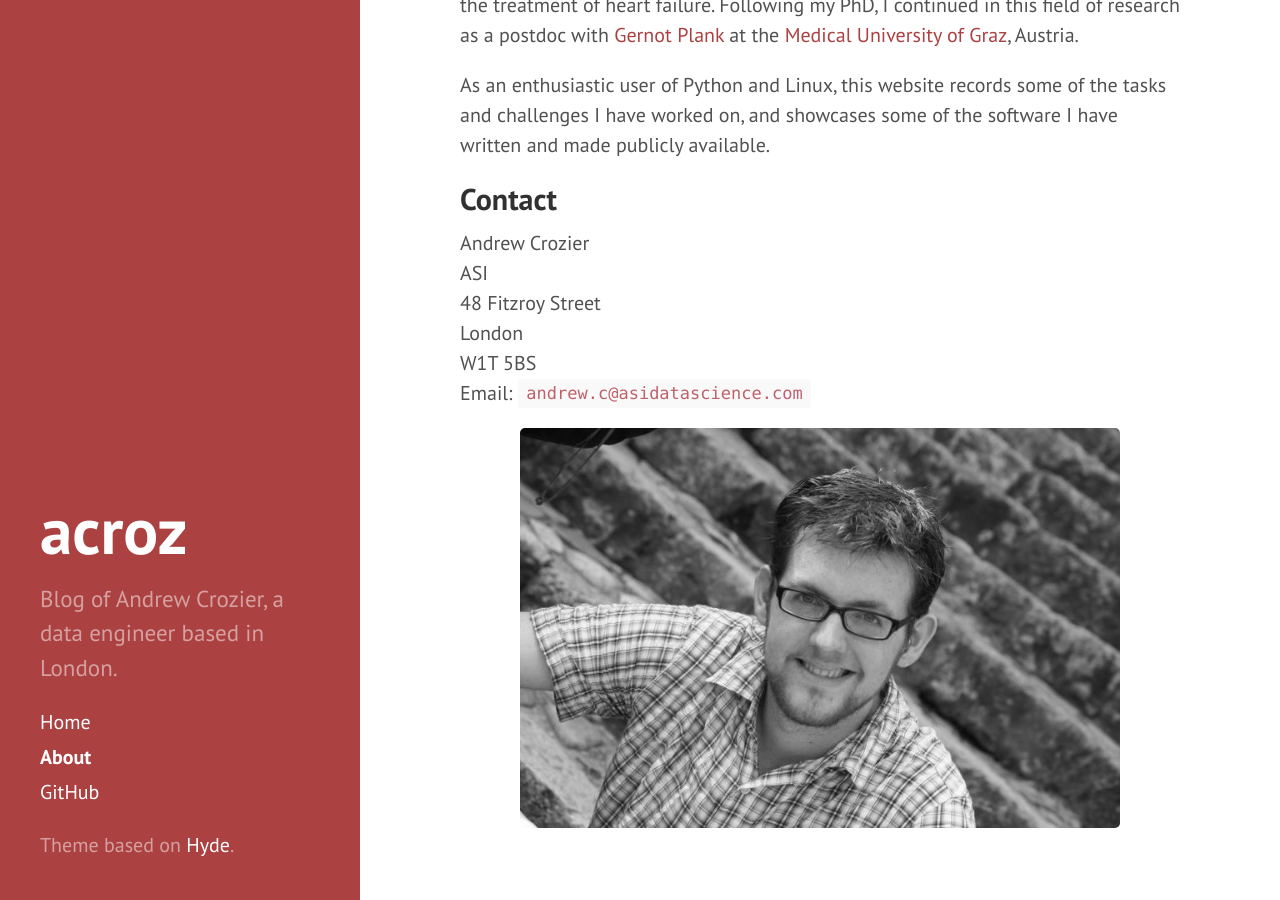
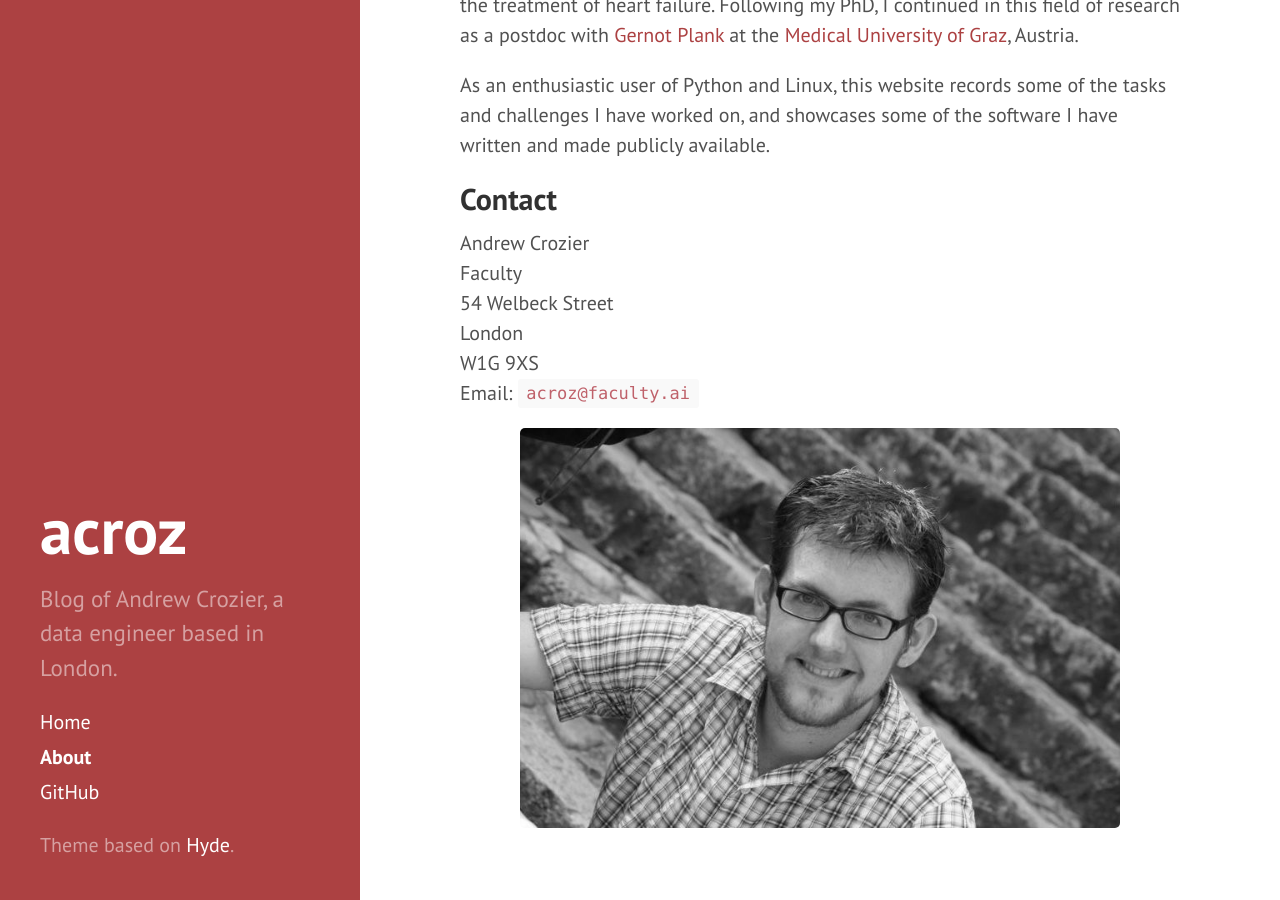
Before and after one commit to acroz/acroz.github.io, a Jekyll site: the page built from about.md, in a window 1280 px wide and 900 px high, scrolled down 520 px. Built offline with Jekyll 4.4.1, drawn with Linux system fonts in a browser that asks for light colours; nearby versions of some CDN libraries.

Commit message:
Update contact info

```diff
--- a/about.md
+++ b/about.md
@@ -28,11 +28,11 @@ have written and made publicly available.
 ## Contact
 
 Andrew Crozier<br>
-ASI<br>
-48 Fitzroy Street<br>
+Faculty<br>
+54 Welbeck Street<br>
 London<br>
-W1T 5BS<br>
-Email: `andrew.c@asidatascience.com`
+W1G 9XS<br>
+Email: `acroz@faculty.ai`
 
 <img class="centered" src="{{ "/public/andrew.jpg" | relative_url }}"/>
 
```
